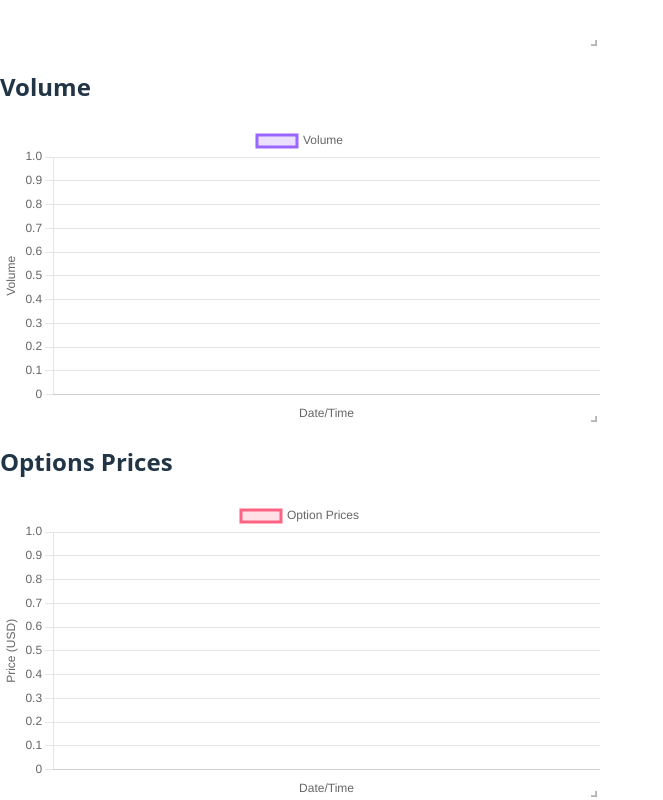
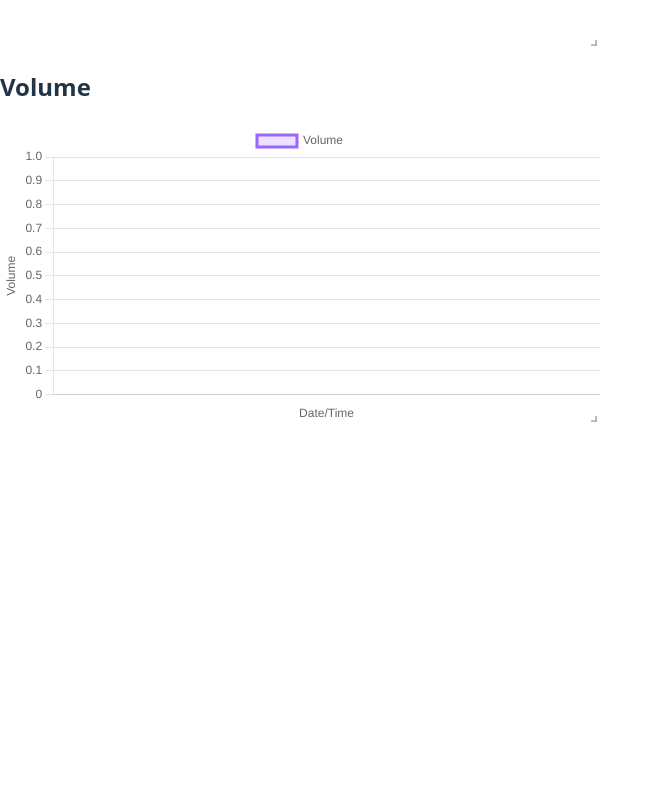
Before and after one commit to ricsaw/smart-signals, a React (Vite) app in the folder stock-tool/frontend/: page / in a window 1280 px wide. Shown: the part 624-1424 px from the top of the page, without its empty margins (0-663 px from the left). After the commit the page ends 1049 px from the top, so only its background shows below. Built offline with nearby package versions, Linux system fonts and the light colour scheme.

Commit message:
removed indicators

```diff
--- a/stock-tool/frontend/src/App.tsx
+++ b/stock-tool/frontend/src/App.tsx
@@ -11,8 +11,6 @@ function App() {
   const [volume, setVolume] = useState<number[]>([]);
   const [sma50, setSma50] = useState<number[]>([]); // 50-hour Simple Moving Average (SMA)
   const [sma200, setSma200] = useState<number[]>([]); // 200-hour Simple Moving Average (SMA)
-  const [optionsPrices, setOptionsPrices] = useState<number[]>([]); // Option prices (Call/Puts)
-  const [optionLabels, setOptionLabels] = useState<string[]>([]); // Option timestamps
   const [ticker, setTicker] = useState<string>(''); // Default to no ticker
   const [error, setError] = useState<string | null>(null);
   const [range, setRange] = useState<string>('30d'); // Default to 30-day range
@@ -255,55 +253,6 @@ function App() {
             />
           </ResizableBox>
         </div>
-
-        {/* Option Chart */}
-        <div className="mt-8">
-          <h2 className="text-lg font-semibold text-center mb-4">Options Prices</h2>
-          <ResizableBox
-            width={600}
-            height={300}
-            minConstraints={[300, 200]}
-            maxConstraints={[900, 600]}
-          >
-            <Line
-              data={{
-                labels: optionLabels,
-                datasets: [
-                  {
-                    label: 'Option Prices',
-                    data: optionsPrices,
-                    borderColor: 'rgba(255, 99, 132, 1)',
-                    backgroundColor: 'rgba(255, 99, 132, 0.2)',
-                    fill: true,
-                  },
-                ],
-              }}
-              options={{
-                responsive: true,
-                scales: {
-                  y: {
-                    beginAtZero: false,
-                    title: {
-                      display: true,
-                      text: 'Price (USD)',
-                    },
-                  },
-                  x: {
-                    title: {
-                      display: true,
-                      text: 'Date/Time',
-                    },
-                  },
-                },
-                plugins: {
-                  legend: {
-                    position: 'top',
-                  },
-                },
-              }}
-            />
-          </ResizableBox>
-        </div>
       </div>
     </div>
 
```
